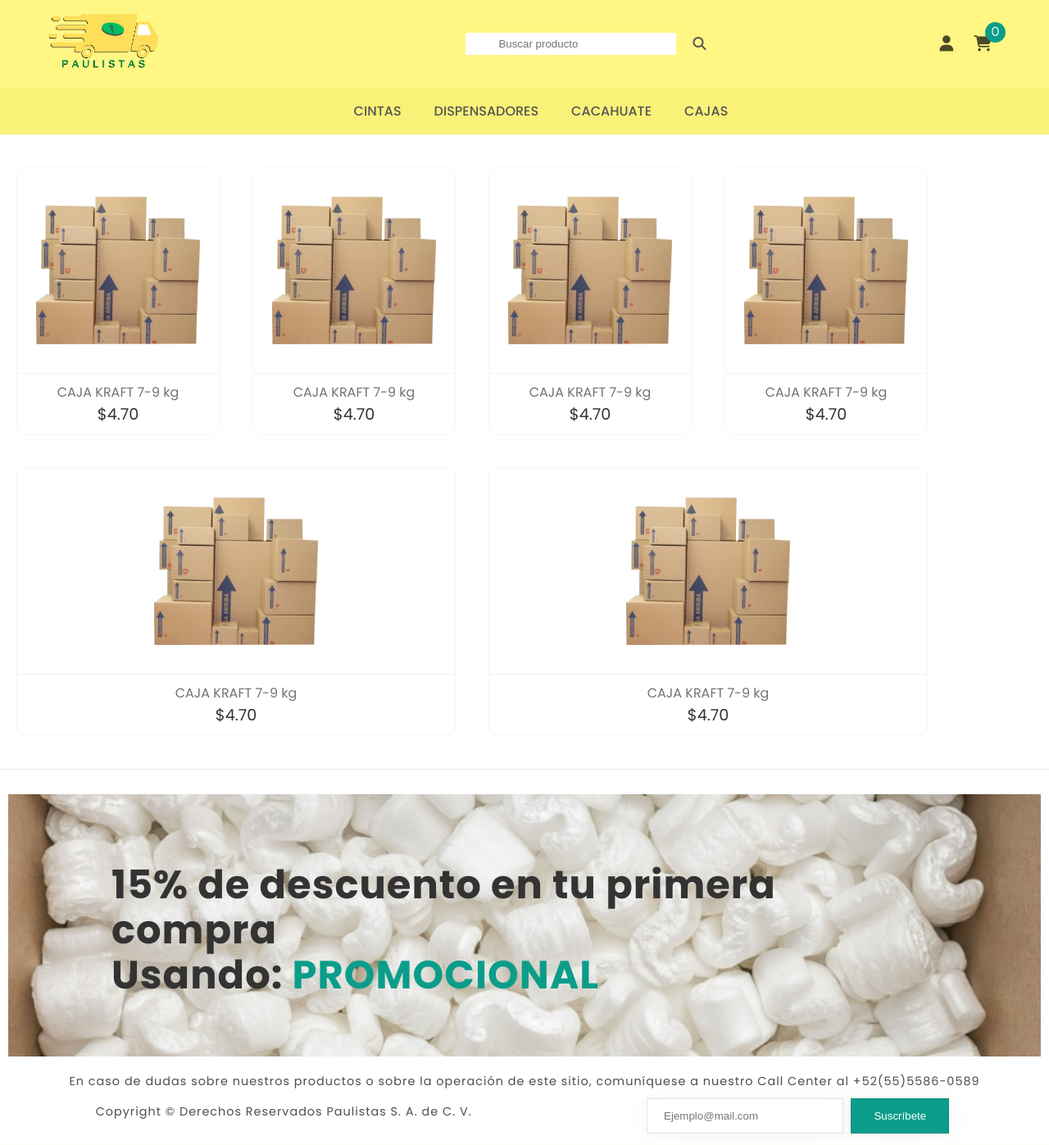
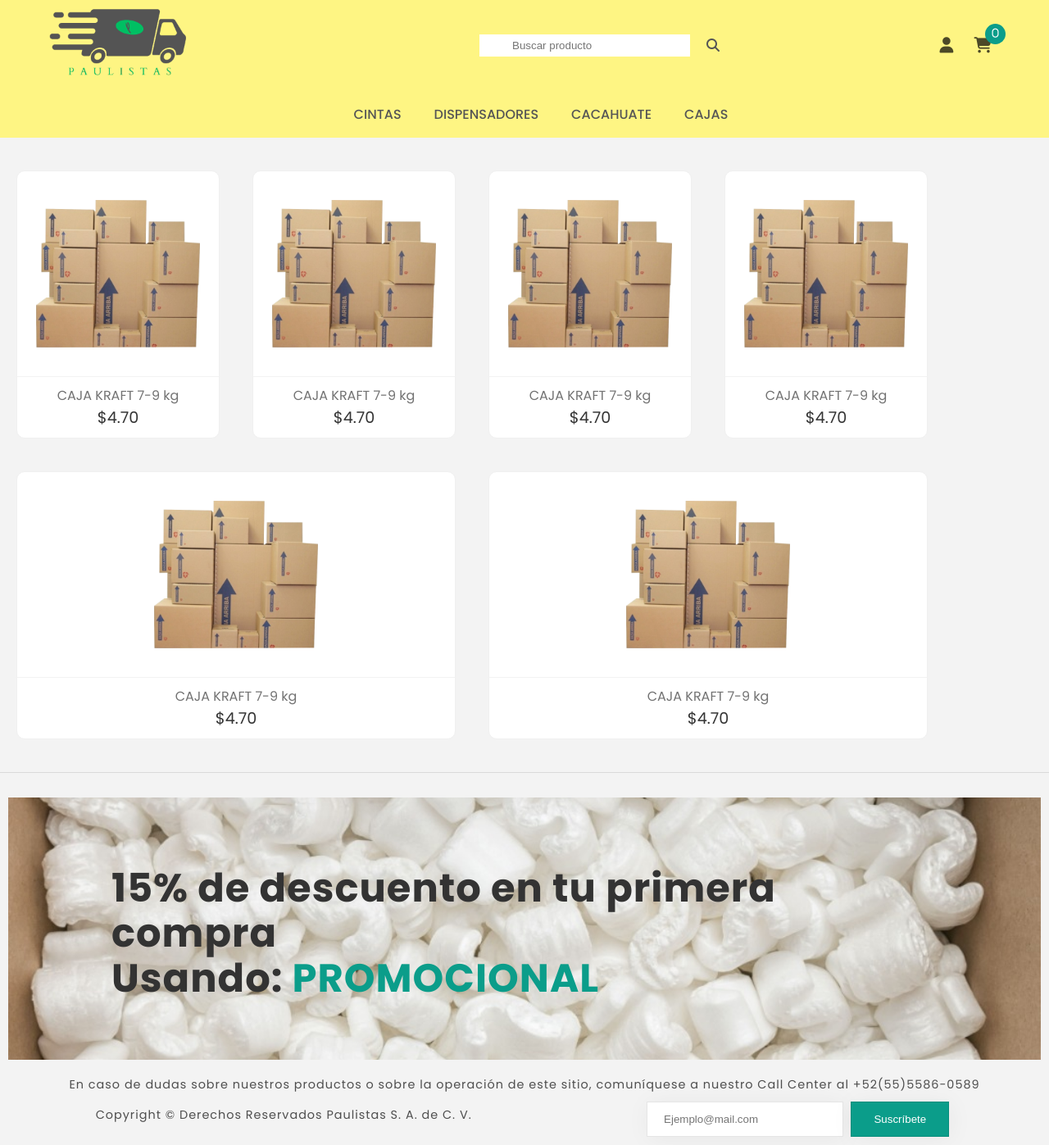
Before and after one commit to garlim12/IEUWFinal, a PHP site: page /cajas.html in a window 1280 px wide. Shown: the whole page at 82% size. Run offline with PHP 8.4, Linux system fonts and the light colour scheme; some libraries are stand-ins or nearby versions.

Commit message:
Cambios en diseño aplicados

```diff
--- a/assets/navbar.php
+++ b/assets/navbar.php
@@ -66,7 +66,7 @@ require '../php/function.php';
         <?php require '../php/script.php'; ?>
         <!--olvide contraseña-->
         <div class="form-btns">
-            <a href="#" class="forget">Olvide mi contraseña</a>
+            <a href="#" class="forget">Olvidé mi contraseña</a>
             <a href="#" class="sign-up-btn">Crear cuenta</a>
         </div>
     </div>
--- a/css/style.css
+++ b/css/style.css
@@ -4,7 +4,7 @@ body{
     margin: 0px;
     padding: 0px;
     font-family: poppins;
-    background-color: #ffffff;
+    background-color: #f3f3f3;
 }
 *{
     box-sizing: border-box;
@@ -25,14 +25,14 @@ nav{
 }
 
 .logo img{
-    height: 80px;
+    height: 100px;
 }
 
 .navigation{
     display: flex;
     justify-content: space-between;
     align-items: center;
-    padding: 10px 60px;
+    padding: 2px 60px;
     background-color: #fff678e7;
 }
 
@@ -57,7 +57,7 @@ nav{
     justify-content: space-between;
     align-items: center;
     padding: 0px 45px;
-    background-color: hwb(56 42% 2% / 0.906);
+    background-color: #fff678e7;
 }
 
 .menu2{
@@ -365,9 +365,10 @@ nav{
     flex-grow: 0.5;
     flex-direction: column;
     align-items: center;
-    border: 1px solid #f7f7f7;
+    border: 1px solid #f0f0f0;
     border-radius: 10px;
     margin: 20px;
+    background-color: #ffffff;
 }
 .product-img{
     width:200px;
@@ -399,7 +400,7 @@ nav{
     font-weight: 400;
 }
 .product-box:hover{
-    box-shadow: 2px 2px 30px rgba(255, 238, 0, 0.1);
+    box-shadow: 0px 0px 30px rgba(255, 238, 0, 0.20);
 }
 .add-cart{
     position: absolute;
--- a/php/function.php
+++ b/php/function.php
@@ -51,8 +51,8 @@ function login(){
 
     if($password == $row['password']){
       echo "Login Successful";
-      $_SESSION["login"] = true;
-      $_SESSION["id"] = $row["id"];
+      //$_SESSION["login"] = true;
+      //$_SESSION["id"] = $row["id"];
     }
     else{
       echo "Contraseña equivocada";
```
Also changed, not shown: images/logo.png, images/logo2.png, images/logoALT.png (added), images/logoALT2.png (added).
